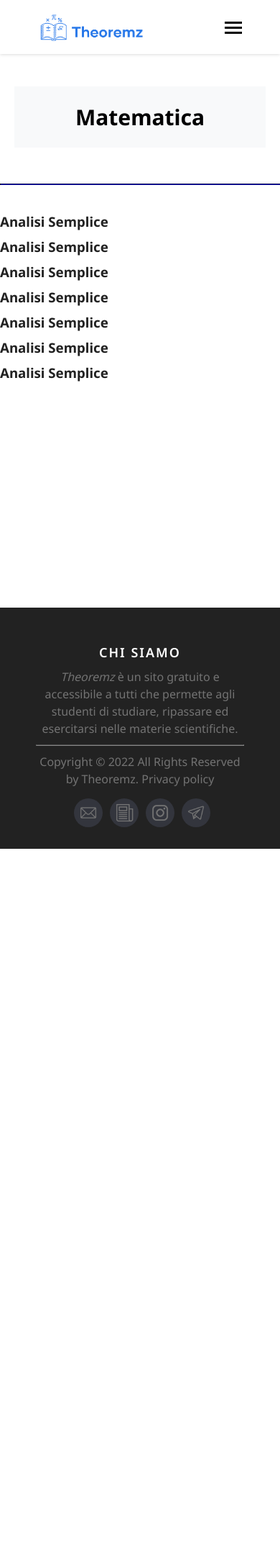
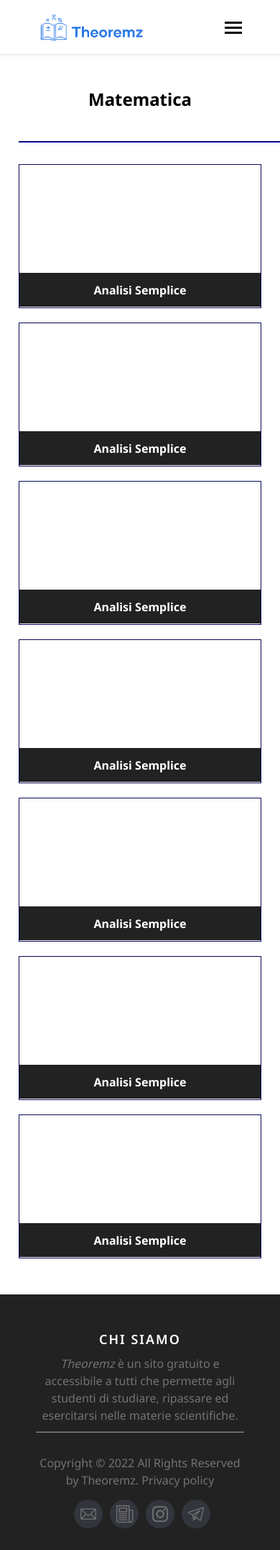
Before and after one commit to neogauss7/Bilbiolteca_digitale, a PHP site: page /Matematica.html in a window 390 px wide; the page is wider, and only the part inside the window is pictured. Shown: that part at 72% size. Before the commit the page ends 1179 px from the top of that part, so only its background shows below. Run offline with PHP 8.4, Linux system fonts and the light colour scheme.

Commit message:
Update Matematica.css

```diff
--- a/Matematica.css
+++ b/Matematica.css
@@ -1,111 +1,141 @@
-body{
+body {
   line-height: 1.5;
+  padding-top: 100px;
 }
 
-.the {
-	position: relative;
-	top: 100px;
-	max-width: 1100px;
+/* Home-Section */
+
+.home {
+  padding-left: 50px;
+  padding-right: 50px;
+  max-width: 1250px;
   margin-left: auto;
   margin-right: auto;
+  margin-bottom: 50px;
+}
+.p2 {
+  font-size: 16px;
+  padding-top: 12px;
+  color: var(--white);
 }
 
-.container{
-	max-width: 1100px;
-	margin:auto;
-}
-.p2{
-	padding-top: 7px;
-	color: var(--gray);
-
-}
-.welcome1{
-	font-size: 30px;
-
-}
-.container1 {
-
-	display: flex;
-	flex-direction: row;
-	flex-wrap: wrap;
-	justify-content: center;
-	gap: 30px 50px;
-
-
-
-}
-.item1{
-	border: 4px solid;
-	border-color: var(--pc);
-	border-radius: 10px;
-	text-align: center;
-	padding-top: 10px;
-	width: 300px;
-	height: 70px;
+hr {
+  margin-bottom: 30px;
 }
 
 .welcome {
-
+  margin-bottom: 20px;
+  padding: 20px 3px 20px 3px;
   text-align: center;
-	 margin-left: auto;
-	 margin-right: auto;
-	 max-width: 1040px;
-	 padding-left: 50px;
-	 padding-right: 50px;
-	 justify-self: center;
-	 margin-bottom: 30px;
-	 border-color: white;
-	 border: 20px solid white;
-	 padding-top: 20px;
-	 padding-bottom: 20px;
-	 border-radius: 5px;
-	 background-color: #F8F9FA;
-
 }
-.imglogo1{
+.grid-container {
+  display: grid;
+  column-gap: 30px;
+  row-gap: 40px;
+  grid-template-columns: auto auto auto auto;
+}
+.photo {
+  width: auto;
   height: 150px;
-
+  background-color: var(--white);
 }
-.btn{
-
-		background-color: c;
-		border: none;
-		color: white;
-		padding: 16px 32px;
-		text-align: center;
-		font-size: 16px;
-		margin: 4px 2px;
-		transition: all 0.3s ease;
-		border-radius: 5px;
-
+.text {
+  height: 47px;
+  background-color: var(--gray);
 }
 
-	  .btn:hover {
-		background-color: #1665cc;
-		color: white;
+.grid-element {
+  color: var(--gray);
+  background-color: #fff;
+  border: 1.5px solid var(--drkblue);
+  text-align: center;
+  cursor: pointer;
+  transition: transform 0.15s, box-shadow 0.15s;
+  height: 200px;
 }
 
-/*home section*/
-
-.home-section{
-	width: 100%;
-	display: block;
-	min-height: 100vh;
-	background-position: center top;
-	background-size: cover;
+.grid-element:hover {
+  box-shadow: -8px 8px var(--pc);
+  transform: translate(4px, -4px);
 }
 
+/* Start Responsive */
 
-
-
-@media(max-width: 991px){
-    .home-section{
-		width: 100%;
-		display: block;
-		min-height: 100vh;
-		background-position: center top;
-		background-size: cover;
+@media (max-width: 991px) {
+  .grid-container {
+    grid-template-columns: auto auto;
   }
 
+  .welcome-title {
+    font-size: 26px;
+    margin-bottom: 0;
+  }
 
+  .welcome-description {
+    font-size: 17px;
   }
+}
+
+@media (max-width: 865px) {
+  .home {
+    padding-left: 26px;
+    padding-right: 26px;
+  }
+
+  .grid-container {
+    row-gap: 20px;
+    column-gap: 30px;
+  }
+
+  .welcome {
+    flex-direction: column-reverse;
+    text-align: center;
+  }
+
+  .right-side {
+    width: 540px;
+  }
+
+  .welcome-description {
+    max-width: none;
+  }
+
+  .left-side {
+    width: 400px;
+    margin-bottom: 10px;
+  }
+}
+
+@media (max-width: 745px) {
+  .left-side {
+    width: 350px;
+    margin-bottom: 25px;
+    margin-right: 0;
+  }
+
+  .right-side {
+    width: 450px;
+  }
+
+  .welcome-description {
+    max-width: none;
+  }
+}
+
+@media (max-width: 650px) {
+  .grid-container {
+    grid-template-columns: auto;
+  }
+}
+
+@media (max-width: 600px) {
+  .right-side {
+    width: auto;
+  }
+}
+
+@media (max-width: 450px) {
+  .left-side {
+    width: 320px;
+  }
+}
```
Lines whose indentation alone changed are shown as unchanged.
